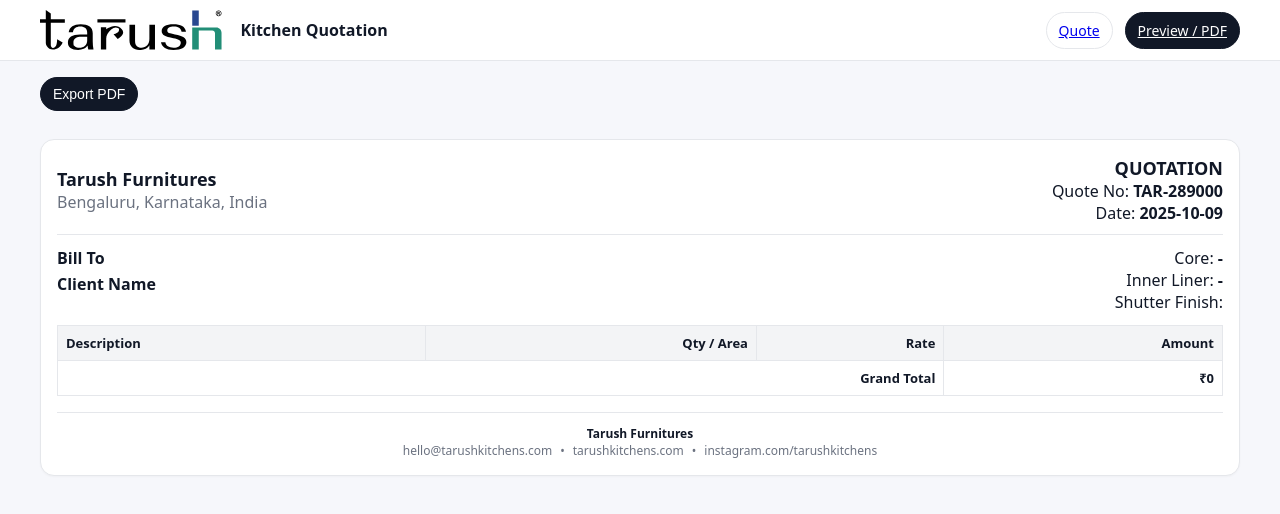
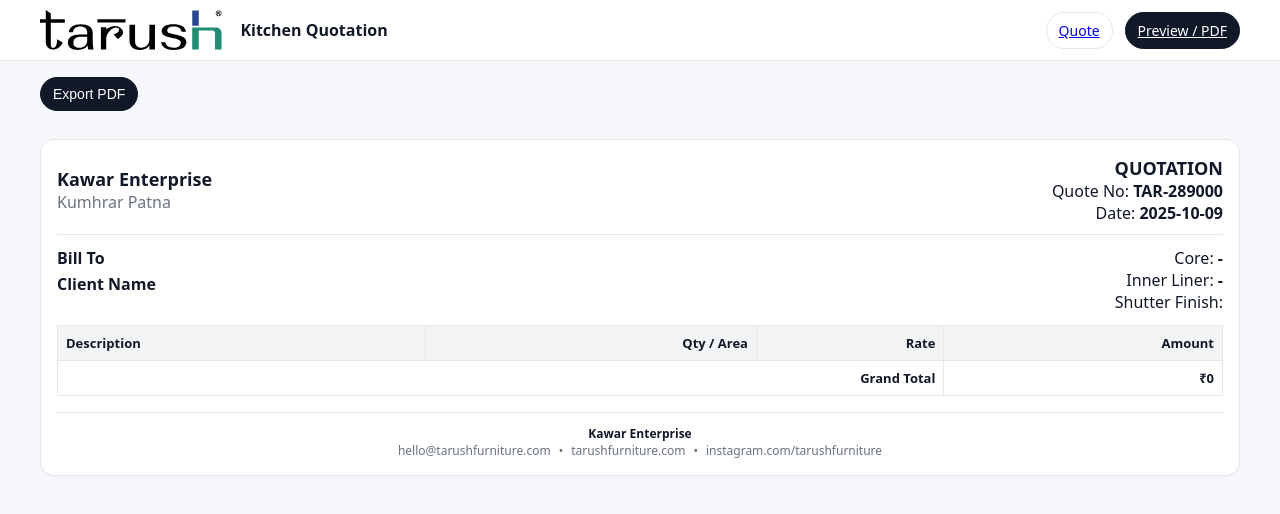
Before and after one commit to srishav08/quote-gen, a React (Vite) app: page /quote-gen/preview in a window 1280 px wide. Shown: the top 514 px of the page. Built offline with nearby package versions, Linux system fonts and the light colour scheme.

Commit message:
feedbacks addressed

```diff
--- a/src/config/constants.js
+++ b/src/config/constants.js
@@ -1,9 +1,9 @@
 export const COMPANY = {
-  name: 'Tarush Furnitures',
+  name: 'Kawar Enterprise',
   email: 'hello@tarushfurniture.com',
   website: 'www.tarushfurniture.com',
-  instagram: 'instagram.com/tarushkitchens',
-  address: 'Bengaluru, Karnataka, India',
+  instagram: 'instagram.com/tarushfurniture',
+  address: 'Kumhrar Patna',
   gst: '',
   bankDetails:
     'Bank: HDFC Bank\nA/C Name: Tarush Kitchens\nA/C No: 1234567890\nIFSC: HDFC0000001\nBranch: MG Road, Bengaluru',
--- a/src/pages/QuoteBuilder.jsx
+++ b/src/pages/QuoteBuilder.jsx
@@ -423,11 +423,11 @@
               <SummaryTile
                 label="Installation + Transport & Loading/Unloading"
                 value={INR(
-                  Number.isFinite(q.moduleCost.instalation)
-                    ? q.moduleCost.instalation
-                    : 0 + Number.isFinite(q.moduleCost.transport)
+                  (Number.isFinite(q.moduleCost.installation)
+                    ? q.moduleCost.installation
+                    : 0) +( Number.isFinite(q.moduleCost.transport)
                     ? q.moduleCost.transport
-                    : 0
+                    : 0)
                 )}
               />
               <SummaryTile label="Grand Total" value={INR(q.totalCost)} />
--- a/src/state/QuoteContext.jsx
+++ b/src/state/QuoteContext.jsx
@@ -3,7 +3,7 @@
 import { INR, nnum } from '../utils/format'
 import { loadAllFromGoogle } from '../hooks/useInventory';
 import { innerLinerCatalog, externalLaminateCatalog, coreMaterialCatalog } from '../config/inventory/inventoryConstants';
-import { hardwareInventoryCatalog, accessoryInventoryCatalog, pricing } from './pricingSheet';
+import { hardwareInventoryCatalog, accessoryInventoryCatalog, pricing, installationRate } from './pricingSheet';
 
 const QuoteContext = createContext(null)
 export const useQuote = () => useContext(QuoteContext)
@@ -34,17 +34,13 @@
 export function QuoteProvider({ children }){
   // Company (constant footer)
   const [company] = useState({
-    name: 'Tarush Furnitures',
-    email: 'hello@tarushkitchens.com',
-    website: 'tarushkitchens.com',
-    instagram: 'instagram.com/tarushkitchens',
-    address: 'Bengaluru, Karnataka, India',
+    name: 'Kawar Enterprise',
+    email: 'hello@tarushfurniture.com',
+    website: 'tarushfurniture.com',
+    instagram: 'instagram.com/tarushfurniture',
+    address: 'Kumhrar Patna',
     gst: '',
-    bankDetails: `Bank: HDFC Bank
-A/C Name: Tarush Furnitures
-A/C No: 1234567890
-IFSC: HDFC0000001
-Branch: MG Road, Bengaluru`,
+    bankDetails: ``,
     logoDataUrl: ''
   })
 
@@ -128,6 +124,14 @@
 const core_wall   = React.useMemo(() => areas.wall   * n(coreRates.wall),   [areas.wall,   coreRates.wall])
 const core_shelf  = React.useMemo(() => areas.shelf  * n(coreRates.shelf),  [areas.shelf,  coreRates.shelf])
 const core_tandem = React.useMemo(() => areas.tandem * n(coreRates.tandem), [areas.tandem, coreRates.tandem])
+const installationCost = React.useMemo(()=> {
+  let installationTotal = 0;
+  if(installationYes=="Yes" && Number.isFinite(Number(areas.face))) {
+    installationTotal = areas.face * n(installationRate)
+  }
+  return installationTotal
+}
+, [areas.face, installationYes])
 
 const carcusCost  = core_base + core_tall + core_wall
 const shelvesCost = core_shelf
@@ -141,7 +145,7 @@
   const hwTotal  = nnum(moduleCost.hw);
   const accTotal = nnum(moduleCost.accessories);
 
-  const installationCost = (installationYes === 'Yes' && Number.isFinite(areas.face)) ? n(pricing?.installation*areas.face) : 0
+  // const installationCost = (installationYes === 'Yes' && Number.isFinite(areas.face)) ? n(pricing?.installation*areas.face) : 0
 const transportCost    = n(transportValue)
 
   // keep moduleCost/totalCost in sync whenever inputs change
@@ -151,12 +155,11 @@
     const tandem  = core_tandem;
     const shutter = shutterCost;
     const exposed = shutterCost; // or 0 if you don't want this bucket
-    const installation = installationYes === 'Yes' ? nnum(rates?.installation) : 0;
     const transport    = nnum(transportValue);
 
     const next = {
     carcus, shutter, exposed, shelves, tandem,
-    installation, transport,
+    installation:installationCost, transport,
     hw: hwTotal, accessories: accTotal
   };
    setModuleCost(next);
--- a/src/state/pricingSheet.js
+++ b/src/state/pricingSheet.js
@@ -346,6 +346,6 @@
 
 ]
 };
-const installation = 25;
+const installationRate = 118;
 
-export  { pricing , hardwareInventoryCatalog , accessoryInventoryCatalog, installation }
+export  { pricing , hardwareInventoryCatalog , accessoryInventoryCatalog, installationRate }
```
